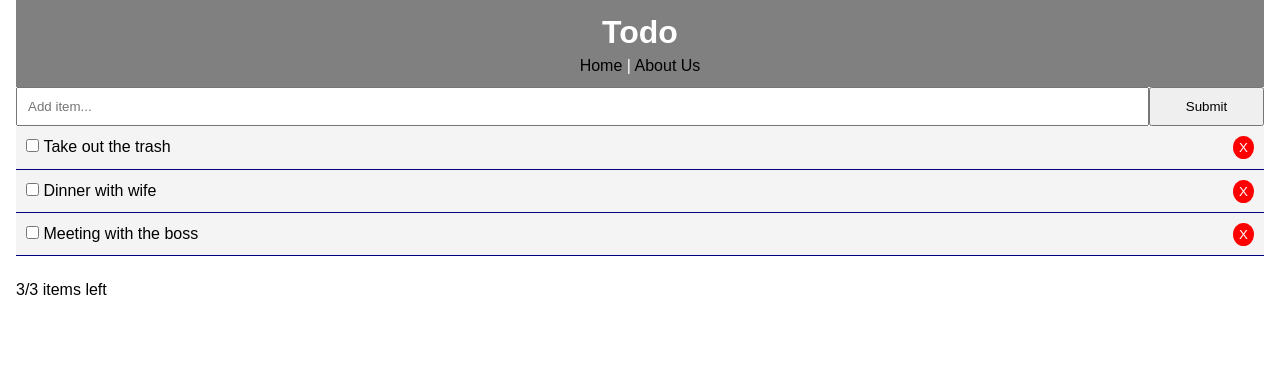
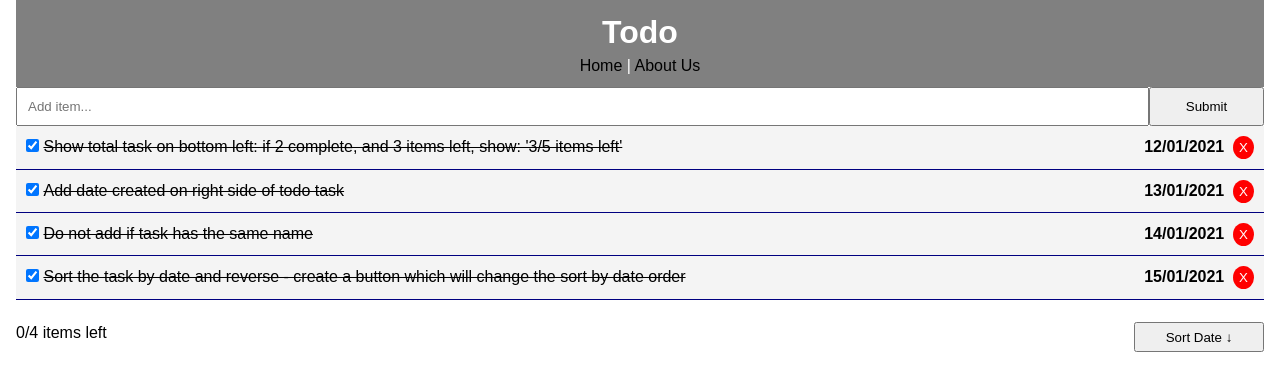
Before and after one commit to ipepiji/React_todo, a React (Create React App) app: page / in a window 1280 px wide. Shown: the top 390 px of the page. Built offline with nearby package versions, Linux system fonts and the light colour scheme.

Commit message:
Swift Tasks (Done): 2,3,4,5

```diff
--- a/src/App.js
+++ b/src/App.js
@@ -14,37 +14,69 @@ function App() {
     [
       {
         id: uuid(),
-        title: "Take out the trash",
-        isCompleted: false
+        title: "Add date created on right side of todo task",
+        dateCreated: 1610546400,
+        isCompleted: true
       },
       {
         id: uuid(),
-        title: "Dinner with wife",
-        isCompleted: false
+        title: "Sort the task by date and reverse - create a button which will change the sort by date order",
+        dateCreated: 1610719200,
+        isCompleted: true
       },
       {
         id: uuid(),
-        title: "Meeting with the boss",
-        isCompleted: false
+        title: "Show total task on bottom left: if 2 complete, and 3 items left, show: '3/5 items left'",
+        dateCreated: 1610460000,
+        isCompleted: true
+      },
+      {
+        id: uuid(),
+        title: "Do not add if task has the same name",
+        dateCreated: 1610632800,
+        isCompleted: true
       }
     ]
   )
+  const [dateState, setDateState] = useState(true);
+
+  useEffect(() => {
+    setTodos(
+      [...todos.sort((a, b) => {
+        return a.dateCreated - b.dateCreated
+      }
+      )]) // eslint-disable-next-line
+  }, [])
 
   useEffect(() => {
     setNotCompleted((todos.filter((todo) => !todo.isCompleted)).length)
   }, [todos])
 
   const addTodo = (title) => {
+    if (!todos.filter((todo) => todo.title.toLowerCase().trim() === title.toLowerCase().trim()).length) {
       const newItem = {
         id: uuid(),
         title: title,
+        dateCreated: Math.floor(Date.now() / 1000),
         isCompleted: false
       }
 
-    setTodos([
+      const tmpArr = [
         ...todos,
         newItem
-    ])
+      ]
+
+      setTodos(
+        [...tmpArr.sort((a, b) => {
+          if (dateState)
+            return a.dateCreated - b.dateCreated
+          else
+            return b.dateCreated - a.dateCreated
+        }
+        )])
+    }
+    else
+      alert("Task already exist!")
   }
 
   const toggleComplete = (id) => {
@@ -64,6 +96,19 @@ function App() {
       )])
   }
 
+  const toggleSortDate = () => {
+    setTodos(
+      [...todos.sort((a, b) => {
+        if (!dateState)
+          return a.dateCreated - b.dateCreated
+        else
+          return b.dateCreated - a.dateCreated
+      }
+      )])
+
+    setDateState(!dateState)
+  }
+
   return (
     <div className="App">
       <div className="container">
@@ -73,10 +118,13 @@ function App() {
             <React.Fragment>
               <Additem addTodo={addTodo} />
               <Todos todos={todos} toggleComplete={toggleComplete} deleteTodo={deleteTodo} />
-              <div>
               <br />
+              <span style={{ float: 'left' }}>
                 {notCompleted}/{todos.length} items left
-                </div>
+              </span>
+              <span style={{ float: 'right' }}>
+                <button style={{ width: '130px', height: '30px', cursor: 'pointer' }} onClick={toggleSortDate}>Sort Date {dateState ? "↓" : "↑"}</button>
+              </span>
             </React.Fragment>
           )} />
           <Route path='/aboutus' component={Aboutus} />
--- a/src/components/Additem.js
+++ b/src/components/Additem.js
@@ -14,7 +14,10 @@ function Additem(props) {
 
     const onSubmit = (e) => {
         e.preventDefault();
-        props.addTodo(values.title);
+        if (values.title)
+            props.addTodo(values.title);
+        else
+            alert("Please fill in the item")
     }
 
     return (
--- a/src/components/Todoitem.js
+++ b/src/components/Todoitem.js
@@ -3,7 +3,7 @@ import PropTypes from 'prop-types';
 
 function Todoitem(props) {
 
-    const { id, title, isCompleted } = props.todo
+    const { id, title, dateCreated, isCompleted } = props.todo
 
     const toggleComplete = (e) => {
         props.toggleComplete(id)
@@ -19,16 +19,23 @@ function Todoitem(props) {
         }
     }
 
+    const formattedDate = new Date(dateCreated * 1000).toLocaleDateString('en-GB')
+
     return (
         <div style={style.item}>
-            <input type='checkbox' onChange={toggleComplete} />
-                &nbsp;
+            <input type='checkbox' onChange={toggleComplete} checked={isCompleted} />
+            &nbsp;
             <span style={getStyle()}>
                 {title}
             </span>
-            <button style={style.btn} onClick={deleteTodo}>
-                X
-            </button>
+            &nbsp;
+            <span style={{ float: 'right' }}>
+                <b>{formattedDate}</b>
+                &nbsp;&nbsp;
+                <button style={style.btn} onClick={deleteTodo}>
+                    X
+                </button>
+            </span>
         </div >
     )
 }
```
Lines whose indentation alone changed are shown as unchanged.
